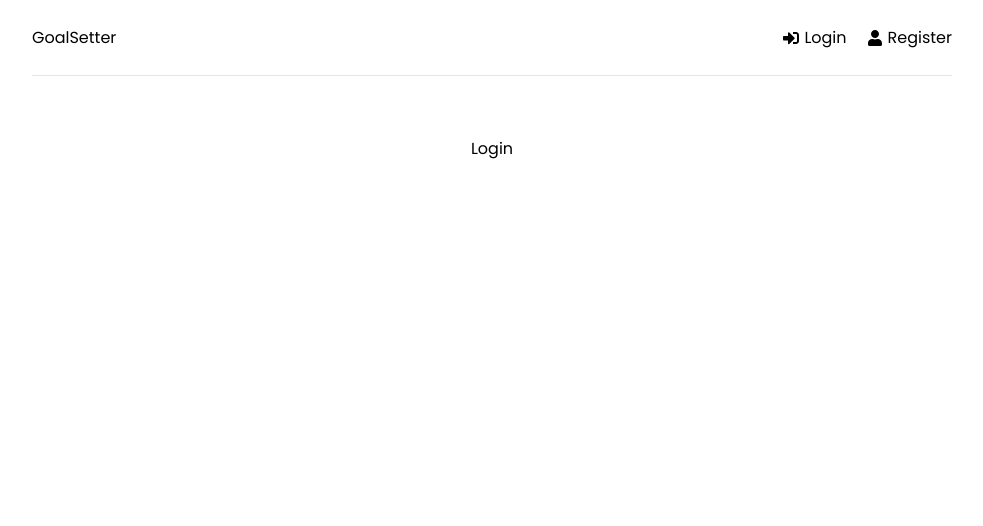
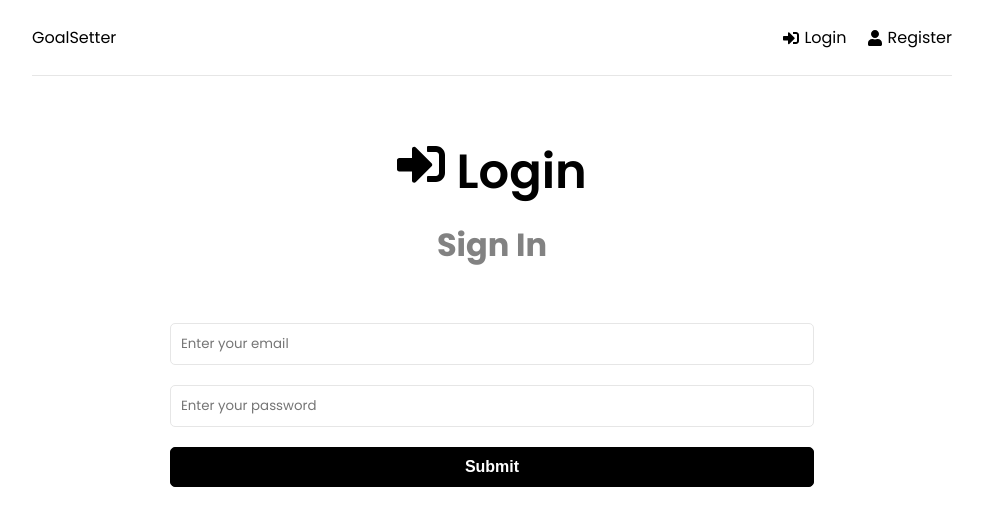
Before and after one commit to cmcneil7532/MERN-Project, a React (Create React App) app in the folder frontend/: page /login in a window 1280 px wide. Shown: the top 526 px of the page, without its empty margins (148-1131 px from the left). Built offline with nearby package versions, Linux system fonts and the light colour scheme.

Commit message:
Create register and login page

```diff
--- a/frontend/src/pages/Login.jsx
+++ b/frontend/src/pages/Login.jsx
@@ -1,9 +1,71 @@
-import React from 'react'
+import React from "react";
+import { useState, useEffect } from "react";
+import { FaSignInAlt } from "react-icons/fa";
 
 const Login = () => {
+  const [formData, setFormData] = useState({
+    name: "",
+    email: "",
+    password: "",
+    password2: "",
+  });
+  //Destruct our inputs that we will recieve from our formData useState
+  const { email, password } = formData;
+
+  const onChange = (e) => {
+    setFormData((prevState) => ({
+      //Create our formData in an object format
+      ...prevState,
+      //Key value pairs to be the name and value associated with the input
+      [e.target.name]: e.target.value,
+    }));
+  };
+  const onSubmit = (e) => {
+    e.preventDefault();
+  };
+
   return (
-    <div>Login</div>
-  )
-}
+    <>
+      <section className="heading">
+        <h1>
+          <FaSignInAlt /> Login
+        </h1>
+        <p>Sign In</p>
+      </section>
+      <section className="form">
+        <form onSubmit={onSubmit}>
+          <div className="form-group">
+            <input
+              type="email"
+              className="form-control"
+              id="email"
+              name="email"
+              value={email}
+              onChange={onChange}
+              placeholder="Enter your email"
+            />
+          </div>
+          <div className="form-group">
+            <input
+              type="password"
+              className="form-control"
+              id="password"
+              name="password"
+              value={password}
+              onChange={onChange}
+              placeholder="Enter your password"
+            />
+          </div>
 
-export default Login
+          <div className="form-group">
+            <button type="submit" className="btn btn-block">
+              Submit
+            </button>
+          </div>
+        </form>
+      </section>
+    </>
+  );
+};
+
+export default Login;
--- a/frontend/src/pages/Register.jsx
+++ b/frontend/src/pages/Register.jsx
@@ -13,11 +13,16 @@ const Register = () => {
   const { name, email, password, password2 } = formData;
 
   const onChange = (e) => {
-    return setFormData(e.target.value);
+   setFormData((prevState)=>({
+    //Create our formData in an object format
+    ...prevState,
+    //Key value pairs to be the name and value associated with the input
+    [e.target.name]: e.target.value
+   }))
   };
-  const onSubmit = (e)=>{
+  const onSubmit = (e) => {
     e.preventDefault();
-  }
+  };
 
   return (
     <>
@@ -38,7 +43,7 @@ const Register = () => {
               value={name}
               onChange={onChange}
               placeholder="Enter your name"
-            ></input>
+            />
           </div>
           <div className="form-group">
             <input
@@ -49,7 +54,7 @@ const Register = () => {
               value={email}
               onChange={onChange}
               placeholder="Enter your email"
-            ></input>
+            />
           </div>
           <div className="form-group">
             <input
@@ -60,7 +65,7 @@ const Register = () => {
               value={password}
               onChange={onChange}
               placeholder="Enter your password"
-            ></input>
+            />
           </div>
           <div className="form-group">
             <input
@@ -71,11 +76,12 @@ const Register = () => {
               value={password2}
               onChange={onChange}
               placeholder="Confirm password"
-            ></input>
+            />
           </div>
           <div className="form-group">
-            <button type="submit" className="btn btn-block">Submit</button>
-
+            <button type="submit" className="btn btn-block">
+              Submit
+            </button>
           </div>
         </form>
       </section>
```
